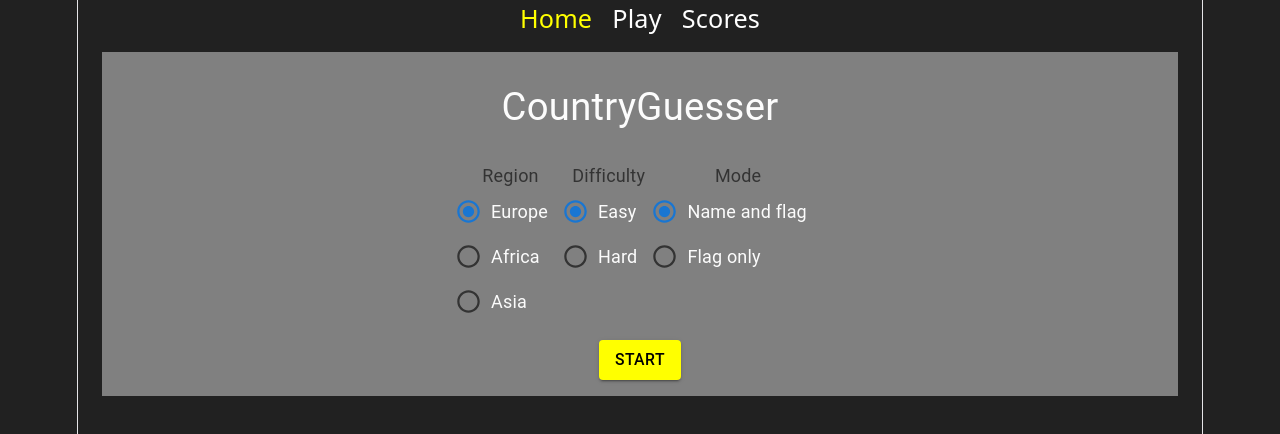
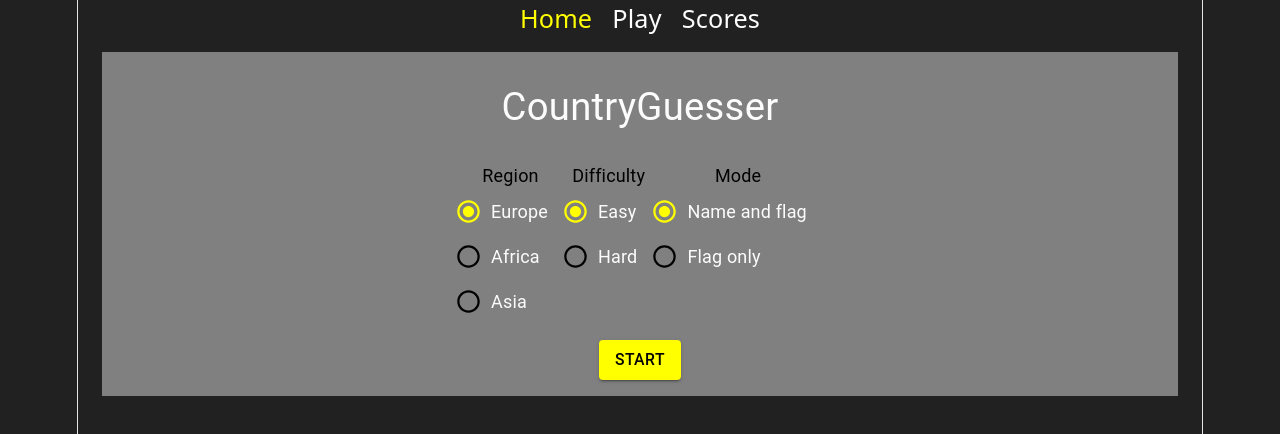
Before and after one commit to EskoRautiainen/Fullstack-Geoguesser-app, a React (Vite) app in the folder frontend/: page / in a window 1280 px wide. Shown: the top 434 px of the page. Built offline with nearby package versions, Linux system fonts and the light colour scheme.

Commit message:
feat(Homepage UI): Improve homepage UI. Add colours. Adjust default focus color

```diff
--- a/frontend/src/App.css
+++ b/frontend/src/App.css
@@ -45,3 +45,7 @@ h1 {
 h2 {
   color: rgba(233, 233, 233, 0.972);
 }
+
+.MuiFormLabel-root.Mui-focused {
+  color: #b53f3f;
+}
--- a/frontend/src/components/Home.jsx
+++ b/frontend/src/components/Home.jsx
@@ -11,6 +11,8 @@ import FormControlLabel from "@mui/material/FormControlLabel";
 import FormLabel from "@mui/material/FormLabel";
 import Button from "@mui/material/Button";
 import Box from "@mui/material/Box";
+import theme from "./Theme";
+import { ThemeProvider } from "@mui/material/styles";
 
 function Home({ setGameConfig }) {
   const navigate = useNavigate();
@@ -26,15 +28,18 @@ function Home({ setGameConfig }) {
 };
 
 return (
+    <ThemeProvider theme={theme}>
     <Container>
-      <Box sx={{ bgcolor: "gray", mt: 2 }}>
-      <Typography variant="h4" sx={{ py: 4 }}>
+      <Box sx={{ bgcolor: "gray", mt: 2}}>
+      <Typography variant="h4" sx={{ py: 4}}>
         CountryGuesser
       </Typography>
 
       {/* REGION */}
       <FormControl component="fieldset">
-        <FormLabel> Region </FormLabel>
+        <FormLabel
+        sx={{color: "black"}}
+        > Region </FormLabel>
           <RadioGroup
             value={region}
             onChange={(e) => setRegion(e.target.value)}
@@ -48,7 +53,9 @@ return (
 
       {/* Difficulty */}
       <FormControl component="fieldset">
-        <FormLabel> Difficulty </FormLabel>
+        <FormLabel
+        sx={{color: "black"}}
+        > Difficulty </FormLabel>
           <RadioGroup
             value={difficulty}
             onChange={(e) => setDifficulty(e.target.value)}
@@ -61,7 +68,9 @@ return (
 
       {/* Mode */}
       <FormControl component="fieldset">
-        <FormLabel> Mode </FormLabel>
+        <FormLabel
+        sx={{color: "black", }}
+        > Mode </FormLabel>
           <RadioGroup
             value={mode}
             onChange={(e) => setMode(e.target.value)}
@@ -79,7 +88,7 @@ return (
       </Button>
       </Box>
     </Container>
-
+    </ThemeProvider>
   );
 }
 
--- /dev/null
+++ b/frontend/src/components/Theme.jsx
@@ -0,0 +1,42 @@
+import { createTheme } from "@mui/material/styles";
+
+const Theme = createTheme({
+    components: {
+        MuiRadio: {
+            styleOverrides: {
+                root: {
+                    color: "black",
+                    bgcolor: "gray",
+                    "& .MuiSvgIcon-root": {
+                    outline: "none",
+                    },
+
+                "&.Mui-checked": {
+                    color: "#ffff00",
+                },
+
+                "&.Mui-focusVisible": {
+                    outline: "2px solid #ffff00",
+                    outlineOffset: "2px",
+                },
+
+                "&:hover": {
+                    backgroundColor: "rgba(255, 255, 0, 0.1)",
+                    },
+                },
+            },
+        },
+        MuiFormLabel: {
+            styleOverrides: {
+                root: {
+                    "&.Mui-focused": { // Overwrite default focused color
+                    color: "black",
+                    },
+                },
+            },
+        },
+    },
+});
+
+
+export default Theme;
```
